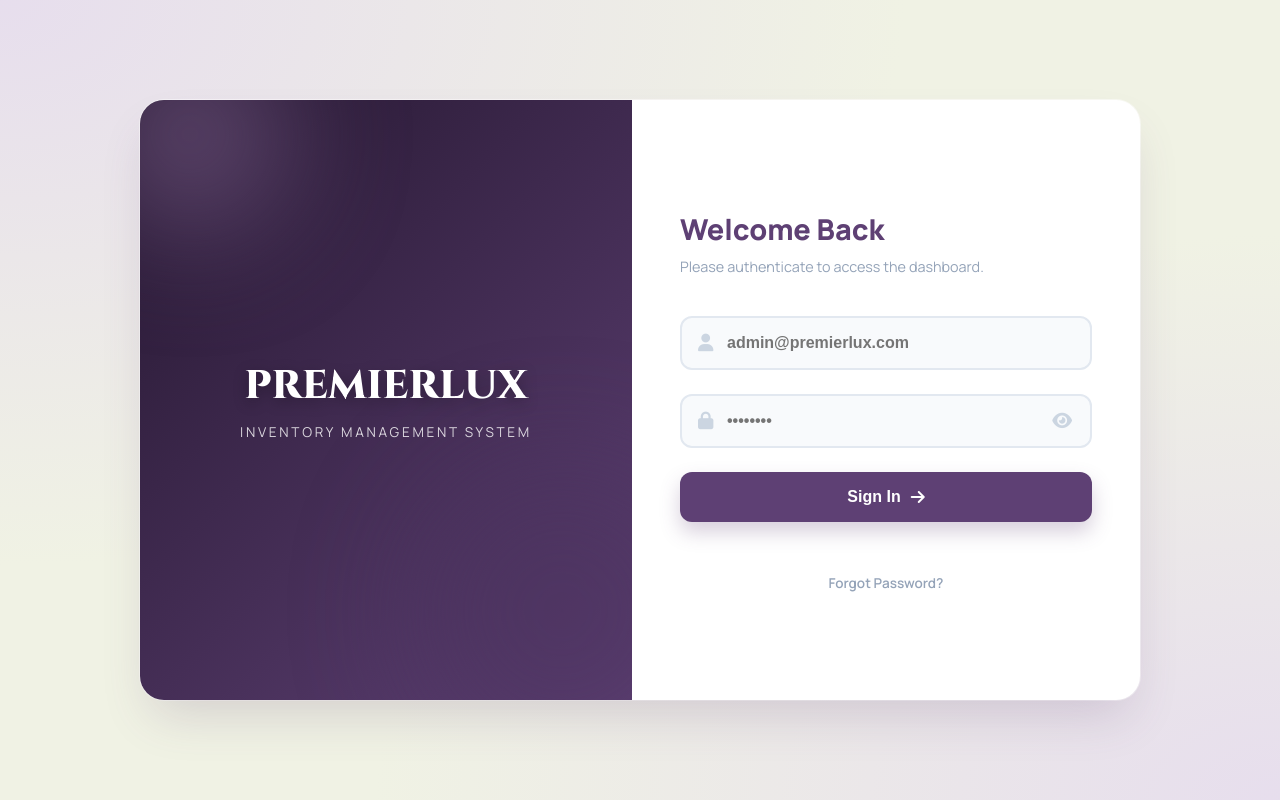
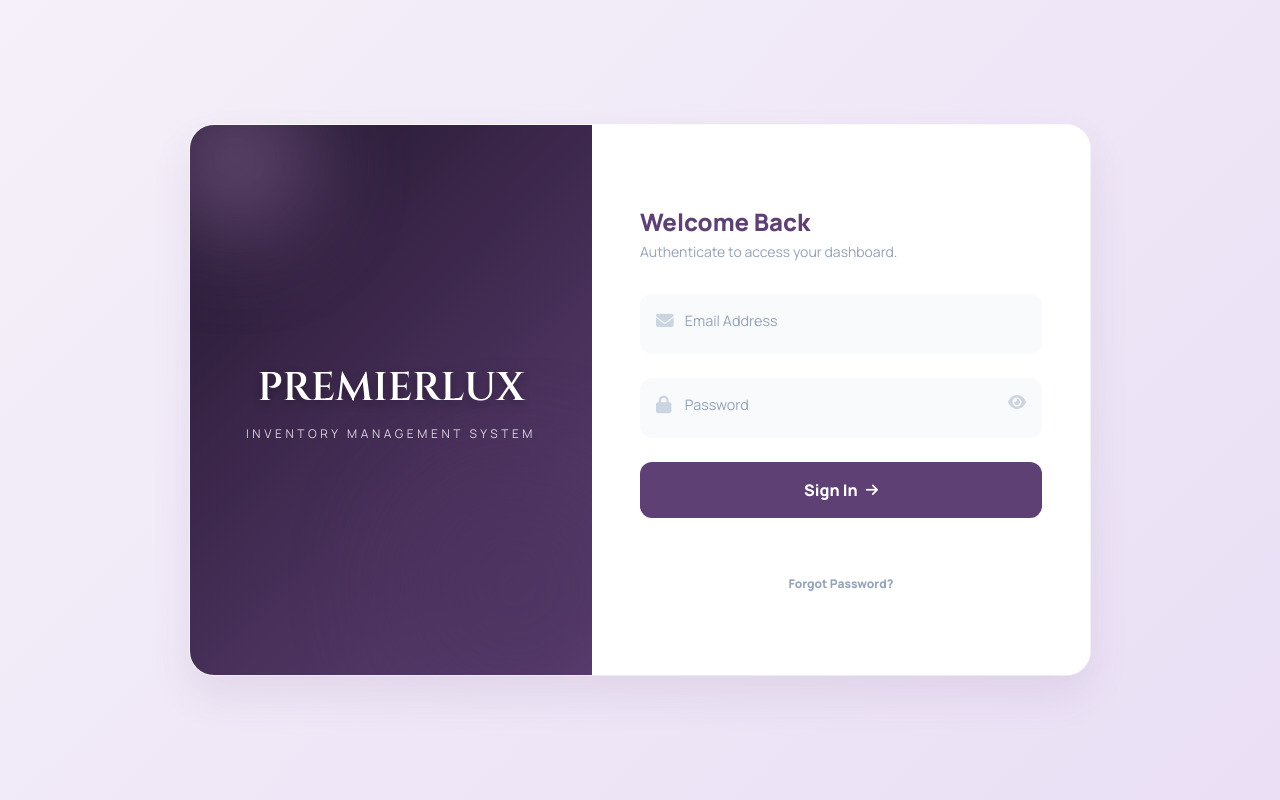
Before and after one commit to revillorxxx/Premierluxinventory, a Flask app: page /login in a window 1280 px wide. Run offline with Flask 3, Linux system fonts and the light colour scheme; some libraries are stand-ins or nearby versions.

Commit message:
Update login.html

```diff
--- a/Premierluxinventory/flask-backend/templates/login.html
+++ b/Premierluxinventory/flask-backend/templates/login.html
@@ -4,127 +4,96 @@
 <head>
   <meta charset="UTF-8" />
   <title>Premierlux | Secure Login</title>
-  <meta name="viewport" content="width=device-width, initial-scale=1.0, maximum-scale=1.0, user-scalable=no" />
+  <meta name="viewport" content="width=device-width, initial-scale=1.0" />
 
   <link href="https://fonts.googleapis.com/css2?family=Manrope:wght@400;600;800&family=Cinzel:wght@600;800&display=swap"
     rel="stylesheet">
-
   <link rel="stylesheet" href="https://cdnjs.cloudflare.com/ajax/libs/font-awesome/6.4.0/css/all.min.css">
+  <script src="https://cdn.tailwindcss.com"></script>
 
   <style>
-    /* --- VARIABLES --- */
+    /* --- THEME VARIABLES --- */
     :root {
       --brand-wine: #5E4074;
-      --brand-dark: #251730;
-      --brand-bg: #F0F2E4;
-      /* Linen Cloud */
+      --brand-wine-light: #7a5c91;
+      --brand-linen: #F5F0F9;
+      --brand-cloud: #FFFFFF;
       --success: #10b981;
-      --text-muted: #94a3b8;
-      --white: #ffffff;
-    }
-
-    * {
-      margin: 0;
-      padding: 0;
-      box-sizing: border-box;
+      --error: #ef4444;
     }
 
     body {
       font-family: 'Manrope', sans-serif;
+      /* Static, calm gradient background */
+      background: linear-gradient(135deg, #F5F0F9 0%, #EADFF5 100%);
       height: 100vh;
-      width: 100vw;
-      background-color: var(--brand-bg);
-      /* Subtle mesh gradient background */
-      background-image:
-        radial-gradient(at 0% 0%, hsla(275, 30%, 90%, 1) 0, transparent 50%),
-        radial-gradient(at 100% 100%, hsla(275, 30%, 90%, 1) 0, transparent 50%);
       display: flex;
       justify-content: center;
       align-items: center;
       overflow: hidden;
     }
 
-    /* --- LOGIN CARD CONTAINER --- */
-    .login-container {
-      width: 90%;
-      max-width: 1000px;
-      height: 600px;
-      background: var(--white);
+    /* --- LOGIN CARD (No Tilt) --- */
+    .login-card {
+      width: 900px;
+      height: 550px;
+      background: var(--brand-cloud);
       border-radius: 24px;
-      box-shadow:
-        0 25px 50px -12px rgba(94, 64, 116, 0.2),
-        0 0 0 1px rgba(255, 255, 255, 0.5);
+      /* Static shadow, no movement */
+      box-shadow: 0 20px 40px rgba(94, 64, 116, 0.1), 0 0 0 1px rgba(255, 255, 255, 0.8);
       display: flex;
       overflow: hidden;
-      opacity: 0;
-      transform: scale(0.98);
-      animation: popIn 0.5s ease-out forwards;
-      /* Simple Fade In */
     }
 
-    @keyframes popIn {
-      to {
-        opacity: 1;
-        transform: scale(1);
-      }
-    }
-
-    /* --- LEFT SIDE: ARTWORK --- */
+    /* --- LEFT: ARTWORK --- */
     .art-panel {
       flex: 1;
-      background: linear-gradient(135deg, var(--brand-dark) 0%, var(--brand-wine) 100%);
+      background: linear-gradient(135deg, #251730 0%, var(--brand-wine) 100%);
       position: relative;
       display: flex;
       flex-direction: column;
       justify-content: center;
       align-items: center;
+      color: white;
       text-align: center;
-      color: white;
-      padding: 40px;
       overflow: hidden;
     }
 
-    .art-panel h1 {
-      font-family: 'Cinzel', serif;
-      font-size: 2.5rem;
-      margin-bottom: 10px;
-      position: relative;
-      z-index: 10;
-      text-shadow: 0 4px 15px rgba(0, 0, 0, 0.3);
-    }
-
-    .art-panel p {
-      font-size: 0.85rem;
-      opacity: 0.8;
-      letter-spacing: 0.2em;
-      text-transform: uppercase;
+    .art-content {
       position: relative;
       z-index: 10;
     }
 
-    /* Ambient Blobs */
-    .blob {
+    .art-content h1 {
+      font-family: 'Cinzel', serif;
+      font-size: 2.5rem;
+      margin-bottom: 0.5rem;
+      text-shadow: 0 4px 10px rgba(0, 0, 0, 0.3);
+    }
+
+    /* Floating Orbs (Slow & Subtle) */
+    .orb {
       position: absolute;
       border-radius: 50%;
-      filter: blur(60px);
-      opacity: 0.5;
+      filter: blur(50px);
+      opacity: 0.6;
       animation: float 10s infinite ease-in-out;
     }
 
-    .blob-1 {
-      width: 200px;
-      height: 200px;
+    .orb-1 {
+      width: 150px;
+      height: 150px;
       background: #8D6E9E;
-      top: -50px;
-      left: -50px;
+      top: -30px;
+      left: -30px;
     }
 
-    .blob-2 {
-      width: 300px;
-      height: 300px;
+    .orb-2 {
+      width: 250px;
+      height: 250px;
       background: #4A325D;
-      bottom: -80px;
-      right: -80px;
+      bottom: -50px;
+      right: -50px;
       animation-delay: 2s;
     }
 
@@ -136,35 +105,21 @@
       }
 
       50% {
-        transform: translateY(-20px);
+        transform: translateY(-15px);
       }
     }
 
-    /* --- RIGHT SIDE: FORM --- */
+    /* --- RIGHT: FORM --- */
     .form-panel {
       flex: 1;
       padding: 3rem;
       display: flex;
       flex-direction: column;
       justify-content: center;
-      position: relative;
+      background: var(--brand-cloud);
     }
 
-    .form-header h2 {
-      font-family: 'Manrope', sans-serif;
-      font-weight: 800;
-      font-size: 1.8rem;
-      color: var(--brand-wine);
-      margin-bottom: 0.5rem;
-    }
-
-    .form-header p {
-      color: var(--text-muted);
-      font-size: 0.9rem;
-      margin-bottom: 2.5rem;
-    }
-
-    /* Input Fields */
+    /* --- FLOATING LABEL INPUTS --- */
     .input-group {
       position: relative;
       margin-bottom: 1.5rem;
@@ -172,186 +127,127 @@
 
     .input-field {
       width: 100%;
-      padding: 16px 45px;
-      /* Space for icons */
-      border: 2px solid #e2e8f0;
+      padding: 1rem 1rem 1rem 2.8rem;
+      /* Left padding for icon */
+      font-size: 1rem;
+      color: var(--brand-wine);
+      background: #F8FAFC;
+      border: 2px solid transparent;
       border-radius: 12px;
-      font-size: 1rem;
+      outline: none;
+      transition: all 0.2s;
+      /* Faster, simpler transition */
       font-weight: 600;
-      color: var(--brand-wine);
-      background: #f8fafc;
-      transition: all 0.3s;
-      outline: none;
     }
 
-    /* Icons */
+    .input-field:focus {
+      background: #fff;
+      border-color: var(--brand-wine);
+      box-shadow: 0 2px 10px rgba(94, 64, 116, 0.05);
+    }
+
+    /* Floating Label Logic */
+    .floating-label {
+      position: absolute;
+      left: 2.8rem;
+      top: 1rem;
+      color: #94a3b8;
+      font-size: 0.9rem;
+      pointer-events: none;
+      transition: all 0.2s ease;
+      font-weight: 500;
+    }
+
+    .input-field:focus~.floating-label,
+    .input-field:not(:placeholder-shown)~.floating-label {
+      top: -0.6rem;
+      left: 0.8rem;
+      font-size: 0.75rem;
+      color: var(--brand-wine);
+      background: white;
+      padding: 0 6px;
+      border-radius: 4px;
+      font-weight: 700;
+    }
+
     .input-icon {
       position: absolute;
-      left: 18px;
-      top: 50%;
-      transform: translateY(-50%);
+      left: 1rem;
+      top: 1.1rem;
       color: #cbd5e1;
       font-size: 1.1rem;
+      transition: color 0.3s;
+    }
+
+    .input-field:focus~.input-icon {
+      color: var(--brand-wine);
+    }
+
+    /* --- BUTTON --- */
+    .btn-login {
+      width: 100%;
+      padding: 1rem;
+      background: var(--brand-wine);
+      color: white;
+      font-weight: 700;
+      border-radius: 12px;
+      border: none;
+      cursor: pointer;
+      font-size: 1rem;
+      display: flex;
+      justify-content: center;
+      align-items: center;
+      gap: 0.5rem;
+      transition: background-color 0.2s;
+      /* Only animate color */
+      position: relative;
+      overflow: hidden;
+    }
+
+    .btn-login:hover {
+      background: var(--brand-wine-light);
+    }
+
+    .btn-login:active {
+      transform: scale(0.99);
+    }
+
+    /* Ripple Effect (Subtle click feedback) */
+    .ripple {
+      position: absolute;
+      border-radius: 50%;
+      background: rgba(255, 255, 255, 0.3);
+      transform: scale(0);
+      animation: ripple 0.6s linear;
       pointer-events: none;
     }
 
-    /* ➤ FIXED PASSWORD TOGGLE */
-    .password-toggle {
-      position: absolute;
-      right: 15px;
-      /* Hardcoded right position */
-      top: 50%;
-      transform: translateY(-50%);
-      color: #cbd5e1;
-      cursor: pointer;
-      transition: color 0.3s;
-      font-size: 1.1rem;
-      z-index: 50;
-      /* Ensure on top */
-      padding: 5px;
+    @keyframes ripple {
+      to {
+        transform: scale(4);
+        opacity: 0;
+      }
     }
 
-    .password-toggle:hover {
-      color: var(--brand-wine);
-    }
-
-    .input-field:focus {
-      background: white;
-      border-color: var(--brand-wine);
-      box-shadow: 0 8px 30px rgba(94, 64, 116, 0.1);
-    }
-
-    .input-field:focus+.input-icon {
-      color: var(--brand-wine);
-    }
-
-    /* Button */
-    .btn-login {
-      width: 100%;
-      padding: 16px;
-      border-radius: 12px;
-      border: none;
-      background: var(--brand-wine);
-      color: white;
-      font-size: 1rem;
-      font-weight: 700;
-      cursor: pointer;
-      display: flex;
-      align-items: center;
-      justify-content: center;
-      gap: 10px;
-      transition: all 0.3s;
-      box-shadow: 0 10px 20px rgba(94, 64, 116, 0.25);
-    }
-
-    .btn-login:hover {
-      transform: translateY(-3px);
-      box-shadow: 0 15px 30px rgba(94, 64, 116, 0.35);
-      background: #4A325D;
-    }
-
-    .btn-login:active {
-      transform: scale(0.98);
-    }
-
-    .error-msg {
-      color: #ef4444;
-      font-size: 0.85rem;
-      text-align: center;
-      margin-top: 1rem;
-      font-weight: 600;
-      min-height: 20px;
-    }
-
-    .forgot-link {
-      display: block;
-      text-align: center;
-      margin-top: 1rem;
-      color: var(--text-muted);
-      font-size: 0.85rem;
-      font-weight: 600;
-      text-decoration: none;
-      cursor: pointer;
-      transition: color 0.2s;
-    }
-
-    .forgot-link:hover {
-      color: var(--brand-wine);
-    }
-
-    /* --- FORGOT PASSWORD MODAL --- */
-    #forgot-modal {
-      position: fixed;
-      inset: 0;
-      background: rgba(15, 23, 42, 0.6);
-      backdrop-filter: blur(4px);
-      z-index: 10000;
-      display: flex;
-      justify-content: center;
-      align-items: center;
-      opacity: 0;
-      visibility: hidden;
-      transition: all 0.3s;
-    }
-
-    #forgot-modal.active {
-      opacity: 1;
-      visibility: visible;
-    }
-
-    .modal-card {
-      background: white;
-      padding: 2rem;
-      border-radius: 20px;
-      width: 90%;
-      max-width: 400px;
-      text-align: center;
-      transform: scale(0.9);
-      transition: transform 0.3s;
-      box-shadow: 0 25px 50px -12px rgba(0, 0, 0, 0.25);
-    }
-
-    #forgot-modal.active .modal-card {
-      transform: scale(1);
-    }
-
-    .modal-icon {
-      width: 60px;
-      height: 60px;
-      background: #EADFF5;
-      color: var(--brand-wine);
-      border-radius: 50%;
-      display: flex;
-      align-items: center;
-      justify-content: center;
-      font-size: 1.5rem;
-      margin: 0 auto 1rem;
-    }
-
-    /* --- RESPONSIVE --- */
-    @media (max-width: 900px) {
-      .login-container {
+    /* Mobile Responsive */
+    @media (max-width: 768px) {
+      .login-card {
         flex-direction: column;
         height: auto;
+        width: 95%;
       }
 
       .art-panel {
-        padding: 30px;
-        min-height: 180px;
+        padding: 40px 20px;
+        min-height: 150px;
+      }
+
+      .art-content h1 {
+        font-size: 2rem;
       }
 
       .form-panel {
         padding: 2rem;
-      }
-    }
-
-    @media (max-width: 480px) {
-      .art-panel {
-        display: none;
-      }
-
-      .login-container {
-        min-height: 400px;
       }
     }
   </style>
@@ -359,161 +255,132 @@
 
 <body>
 
-  <div class="login-container">
+  <div class="login-card">
 
     <div class="art-panel">
-      <div class="blob blob-1"></div>
-      <div class="blob blob-2"></div>
-      <h1>PREMIERLUX</h1>
-      <p>Inventory Management System</p>
+      <div class="orb orb-1"></div>
+      <div class="orb orb-2"></div>
+      <div class="art-content">
+        <h1>PREMIERLUX</h1>
+        <p class="text-xs tracking-[0.3em] opacity-80 uppercase">Inventory Management System</p>
+      </div>
     </div>
 
     <div class="form-panel">
-      <div class="form-header">
-        <h2>Welcome Back</h2>
-        <p>Please authenticate to access the dashboard.</p>
+      <div class="mb-8">
+        <h2 class="text-2xl font-extrabold text-[#5E4074]">Welcome Back</h2>
+        <p class="text-sm text-slate-400 font-medium mt-1">Authenticate to access your dashboard.</p>
       </div>
 
       <div class="input-group">
-        <input type="email" id="loginEmail" class="input-field" placeholder="admin@premierlux.com">
-        <i class="fas fa-user input-icon"></i>
+        <input type="email" id="loginEmail" class="input-field" placeholder=" " autocomplete="off">
+        <label class="floating-label">Email Address</label>
+        <i class="fas fa-envelope input-icon"></i>
       </div>
 
       <div class="input-group">
-        <input type="password" id="loginPassword" class="input-field" placeholder="••••••••">
+        <input type="password" id="loginPassword" class="input-field" placeholder=" " autocomplete="off">
+        <label class="floating-label">Password</label>
         <i class="fas fa-lock input-icon"></i>
-        <i class="fas fa-eye password-toggle" id="togglePassBtn" title="Show Password"></i>
+        <i class="fas fa-eye absolute right-4 top-4 text-slate-300 cursor-pointer hover:text-[#5E4074] transition"
+          id="togglePass"></i>
       </div>
 
-      <button id="loginBtn" class="btn-login">
+      <button id="loginBtn" class="btn-login" onclick="createRipple(event)">
         <span>Sign In</span>
-        <i class="fas fa-arrow-right"></i>
+        <i class="fas fa-arrow-right text-sm"></i>
       </button>
 
-      <p class="error-msg" id="loginError"></p>
+      <p id="errorMsg" class="text-center text-rose-500 text-xs font-bold mt-4 h-5"></p>
 
-      <a class="forgot-link" onclick="toggleModal(true)">Forgot Password?</a>
+      <div class="mt-4 text-center">
+        <a href="#" class="text-xs text-slate-400 hover:text-[#5E4074] font-bold transition">Forgot Password?</a>
+      </div>
     </div>
-  </div>
 
-  <div id="forgot-modal">
-    <div class="modal-card">
-      <div class="modal-icon"><i class="fas fa-key"></i></div>
-      <h3 style="font-family: 'Manrope', sans-serif; font-weight:800; color:var(--brand-wine); margin-bottom:0.5rem;">
-        Recovery</h3>
-      <p style="color:var(--text-muted); font-size:0.9rem; margin-bottom:1.5rem;">Enter your email to receive a secure
-        reset link.</p>
-
-      <div class="input-group" style="margin-bottom: 1rem;">
-        <input type="email" class="input-field" placeholder="admin@premierlux.com">
-        <i class="fas fa-envelope input-icon"></i>
-      </div>
-
-      <button class="btn-login" onclick="simulateReset()" id="resetBtn">Send Link</button>
-      <button onclick="toggleModal(false)"
-        style="margin-top:1rem; background:none; border:none; color:var(--text-muted); font-size:0.85rem; cursor:pointer; font-weight:600;">Cancel</button>
-    </div>
   </div>
 
   <script>
     const API_BASE = (window.location.hostname === "localhost" || window.location.hostname === "127.0.0.1")
-      ? ""
-      : "https://premierluxinventory.onrender.com";
+      ? "" : "https://premierluxinventory.onrender.com";
 
-    // --- PASSWORD TOGGLE LOGIC ---
-    const passInput = document.getElementById('loginPassword');
-    const toggleBtn = document.getElementById('togglePassBtn');
+    const emailIn = document.getElementById('loginEmail');
+    const passIn = document.getElementById('loginPassword');
+    const loginBtn = document.getElementById('loginBtn');
+    const errorMsg = document.getElementById('errorMsg');
 
-    toggleBtn.addEventListener('click', () => {
-      const type = passInput.getAttribute('type') === 'password' ? 'text' : 'password';
-      passInput.setAttribute('type', type);
-      toggleBtn.className = type === 'password' ? 'fas fa-eye password-toggle' : 'fas fa-eye-slash password-toggle';
+    // --- 1. RIPPLE BUTTON EFFECT (Kept for subtle feedback) ---
+    function createRipple(event) {
+      const button = event.currentTarget;
+      const circle = document.createElement("span");
+      const diameter = Math.max(button.clientWidth, button.clientHeight);
+      const radius = diameter / 2;
+
+      circle.style.width = circle.style.height = `${diameter}px`;
+      circle.style.left = `${event.clientX - button.getBoundingClientRect().left - radius}px`;
+      circle.style.top = `${event.clientY - button.getBoundingClientRect().top - radius}px`;
+      circle.classList.add("ripple");
+
+      const ripple = button.getElementsByClassName("ripple")[0];
+      if (ripple) ripple.remove();
+
+      button.appendChild(circle);
+    }
+
+    // --- 2. PASSWORD TOGGLE ---
+    document.getElementById('togglePass').addEventListener('click', function () {
+      const type = passIn.getAttribute('type') === 'password' ? 'text' : 'password';
+      passIn.setAttribute('type', type);
+      this.classList.toggle('fa-eye');
+      this.classList.toggle('fa-eye-slash');
     });
 
-    // --- MODAL LOGIC ---
-    function toggleModal(show) {
-      const modal = document.getElementById('forgot-modal');
-      if (show) modal.classList.add('active');
-      else modal.classList.remove('active');
-    }
-
-    function simulateReset() {
-      const btn = document.getElementById('resetBtn');
-      btn.innerHTML = '<i class="fas fa-circle-notch fa-spin"></i> Sending...';
-      btn.style.opacity = '0.7';
-      setTimeout(() => {
-        btn.innerHTML = '<i class="fas fa-check"></i> Link Sent';
-        btn.style.background = "#10b981";
-        setTimeout(() => {
-          toggleModal(false);
-          setTimeout(() => {
-            btn.innerHTML = "Send Link";
-            btn.style.background = "";
-            btn.style.opacity = "1";
-          }, 500);
-        }, 1500);
-      }, 1500);
-    }
-
-    // --- LOGIN LOGIC ---
-    const loginBtn = document.getElementById('loginBtn');
-    const loginError = document.getElementById('loginError');
-    const emailInput = document.getElementById('loginEmail');
-
-    const handleEnter = (e) => { if (e.key === 'Enter') doLogin(); };
-    emailInput.addEventListener('keypress', handleEnter);
-    passInput.addEventListener('keypress', handleEnter);
+    // --- 3. LOGIN LOGIC ---
     loginBtn.addEventListener('click', doLogin);
+    passIn.addEventListener('keypress', (e) => { if (e.key === 'Enter') doLogin(); });
 
     async function doLogin() {
-      const email = emailInput.value.trim();
-      const password = passInput.value.trim();
-      loginError.textContent = "";
+      const email = emailIn.value.trim();
+      const password = passIn.value.trim();
+      errorMsg.textContent = "";
 
-      loginBtn.innerHTML = '<i class="fas fa-circle-notch fa-spin"></i> Checking...';
-      loginBtn.style.opacity = "0.8";
-
+      // Basic Validation
       if (!email || !password) {
-        loginError.textContent = "Please fill in all fields.";
-        resetBtn();
+        errorMsg.textContent = "Please enter both email and password.";
         return;
       }
+
+      // Loading State
+      const originalText = loginBtn.innerHTML;
+      loginBtn.innerHTML = `<i class="fas fa-circle-notch fa-spin"></i> Authenticating...`;
+      loginBtn.disabled = true;
 
       try {
         const res = await fetch(`${API_BASE}/api/login`, {
           method: 'POST',
           headers: { 'Content-Type': 'application/json' },
-          credentials: 'include',
           body: JSON.stringify({ email, password })
         });
 
         const data = await res.json();
 
         if (!res.ok) {
-          loginError.textContent = data.error || "Authentication Failed.";
-          resetBtn();
-          return;
+          throw new Error(data.error || "Login Failed");
         }
 
-        // ➤ CRITICAL: Save Role
+        // Success State
+        loginBtn.innerHTML = `<i class="fas fa-check"></i> Success`;
+        loginBtn.style.background = "#10b981"; // Success Green
         localStorage.setItem('user_role', data.role);
-
-        // Success State
-        loginBtn.innerHTML = '<i class="fas fa-check"></i> Authorized';
-        loginBtn.style.background = "#10b981";
 
         setTimeout(() => { window.location.href = "/"; }, 500);
 
-      } catch (e) {
-        loginError.textContent = "Server unreachable.";
-        resetBtn();
+      } catch (err) {
+        errorMsg.textContent = err.message;
+        loginBtn.innerHTML = originalText;
+        loginBtn.disabled = false;
+        loginBtn.style.background = ""; // Reset color
       }
-    }
-
-    function resetBtn() {
-      loginBtn.innerHTML = '<span>Sign In</span><i class="fas fa-arrow-right"></i>';
-      loginBtn.style.opacity = "1";
-      loginBtn.style.background = "";
     }
   </script>
 </body>
```
